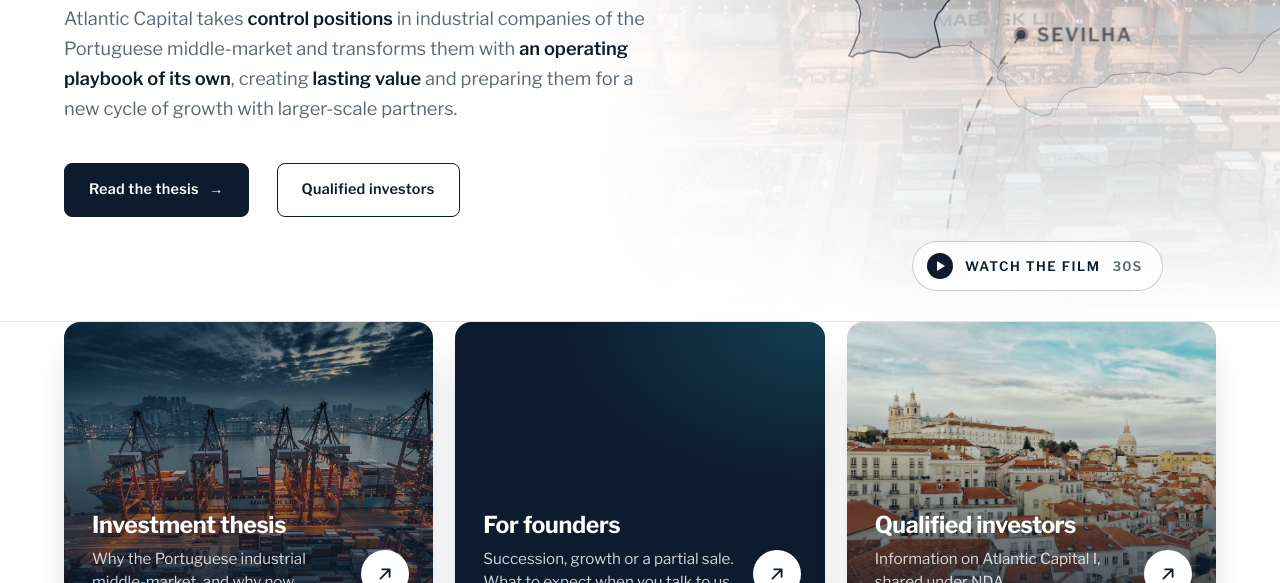
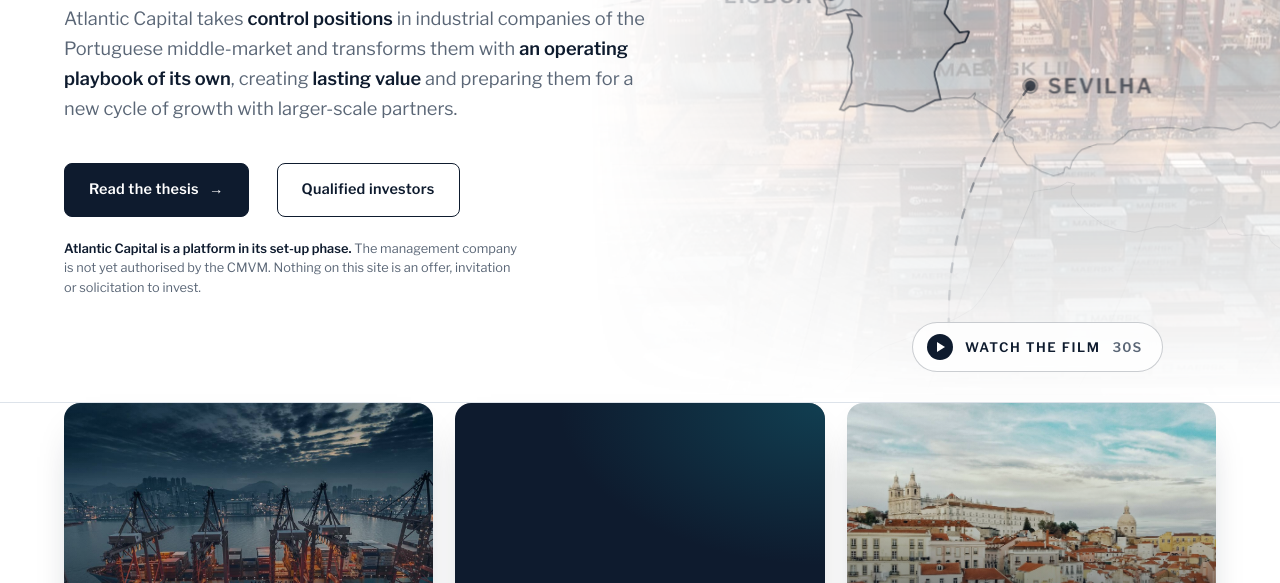
Before and after one commit to nuno-f-vieira/Atlantic_Capital, a plain HTML site: page index.html in a window 1280 px wide. Shown: the part 517-1100 px from the top of the page. Drawn offline with nearby package versions, Linux system fonts and the light colour scheme.

Commit message:
Put the platform status where it is read, not only in the footer
The homepage carried no CMVM language above the footer, so a reader who
went straight to the film or to investors@ never saw that the management
company is not yet authorised. A one-line status now sits under the hero
calls to action, in both languages.

On the investor page the "Important" block sat after the process section,
below the contact form it should qualify. It moves into the left column,
beside the form and above Request access.

No entry gate: the site carries no fund terms, and the self-certification
before the access request already does that job at the right moment.

Co-Authored-By: Claude Opus 5 <noreply@anthropic.com>
Claude-Session: https://claude.ai/code/session_01TLMnMwQPymLriJzEz54Fsm

```diff
--- a/assets/css/site.css
+++ b/assets/css/site.css
@@ -508,3 +508,8 @@ footer{background:var(--navy)}
  .hero-play{justify-self:start}
  .hero-in{padding-block:48px 28px}
 }
+
+/* Status de plataforma, acima da dobra */
+.hero-status{margin-top:22px;max-width:52ch;font-size:.8rem;line-height:1.55;color:var(--muted)}
+.hero-status b{color:var(--navy);font-weight:600}
+@media (max-width:620px){.hero-status{font-size:.76rem;margin-top:18px}}
--- a/index.html
+++ b/index.html
@@ -26,6 +26,7 @@
       <h1>We transform Portuguese industry, <strong>one company at a time.</strong></h1>
       <p class="lead">Atlantic Capital takes <b>control positions</b> in industrial companies of the Portuguese middle-market and transforms them with <b>an operating playbook of its own</b>, creating <b>lasting value</b> and preparing them for a new cycle of growth with larger-scale partners.</p>
       <div class="cta"><a class="btn solid" href="thesis.html">Read the thesis <span class="arr">→</span></a><a class="btn ghost" href="investors.html">Qualified investors</a></div>
+      <p class="hero-status"><b>Atlantic Capital is a platform in its set-up phase.</b> The management company is not yet authorised by the CMVM. Nothing on this site is an offer, invitation or solicitation to invest.</p>
     </div><button class="hero-play" type="button" data-film aria-haspopup="dialog"><span class="pi" aria-hidden="true"></span>Watch the film <em>30s</em></button>
 
   </div>
```
Also changed, not shown: investors.html (+1 -1 lines), pt/index.html (+1 -0 lines), pt/investors.html (+1 -1 lines).
